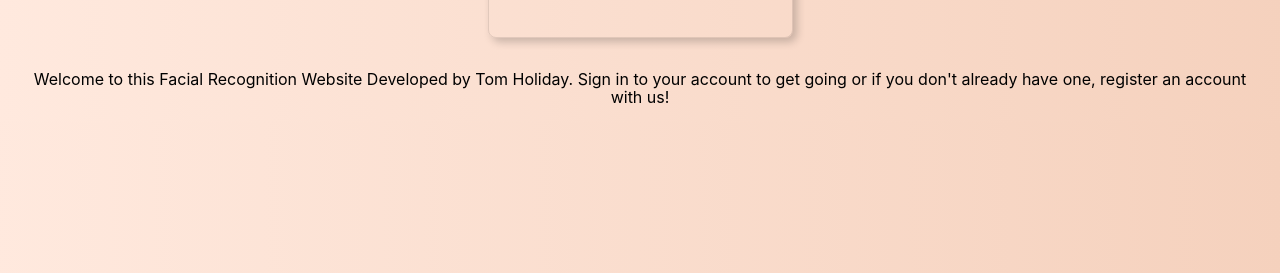
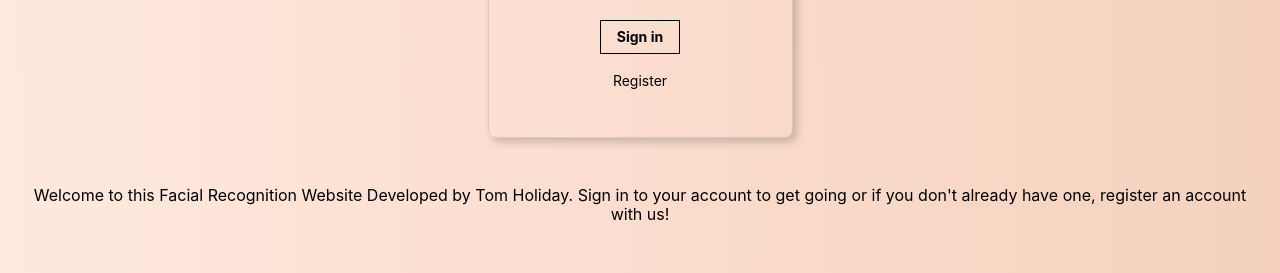
Before and after one commit to TomHolidayUK/Image-Recognition-Front-End, a React (Create React App) app: page / in a window 1280 px wide. Shown: the part 443-716 px from the top of the page. Built offline with nearby package versions, Linux system fonts and the light colour scheme.

Commit message:
25/10/23

```diff
--- a/src/App.js
+++ b/src/App.js
@@ -314,7 +314,6 @@ class App extends Component {
             ?
             <div className="signin">
               <SignIn loadUser={this.loadUser} onRouteChange={this.onRouteChange}/>
-              <p className="f3.5 fw4 ph0 mh0">Welcome to this Facial Recognition Website Developed by Tom Holiday. Sign in to your account to get going or if you don't already have one, register an account with us!</p>
             </div>
             : <div className="register">
                 <Register loadUser={this.loadUser} onRouteChange={this.onRouteChange} />
--- a/src/Components/Register/Register.js
+++ b/src/Components/Register/Register.js
@@ -1,4 +1,5 @@
 import React from 'react';
+import '../SignIn/SignIn.css';
 
 class Register extends React.Component {
     constructor(props) {
@@ -51,6 +52,7 @@ class Register extends React.Component {
 
     render() {
         return (
+            <div className="flexbox">
             <article className="br3 ba dark-gray b--black-10 mv4 w-100 w-50-m w-25-l mw6 shadow-5 center">
                 <main className="pa4 black-80">
                     <div className="measure">
@@ -118,6 +120,7 @@ class Register extends React.Component {
                     </div>
                 </main>
             </article>
+            </div>
         );
     }
 }
--- /dev/null
+++ b/src/Components/SignIn/SignIn.css
@@ -0,0 +1,8 @@
+.flexbox {
+    display: flex;
+    justify-content: center;
+    flex-direction: column;
+    /* border: 5px solid blue; */
+    height: 90vh;
+    align-items: center;
+}
--- a/src/Components/SignIn/SignIn.js
+++ b/src/Components/SignIn/SignIn.js
@@ -1,5 +1,6 @@
 import React from 'react';
 import { motion } from "framer-motion";
+import './SignIn.css';
 
 class SignIn extends React.Component {
     constructor(props) {
@@ -54,6 +55,7 @@ class SignIn extends React.Component {
 
     render() {
         return (
+            <div className="flexbox">
             <article className="br3 ba dark-gray b--black-10 mv4 w-100 w-50-m w-25-l mw6 shadow-5 center">
                 <main className="pa4 black-80">
                     <div className="measure">
@@ -120,6 +122,8 @@ class SignIn extends React.Component {
                     </div>
                 </main>
             </article>
+            <p className="f3.5 fw4 ph0 mh0">Welcome to this Facial Recognition Website Developed by Tom Holiday. Sign in to your account to get going or if you don't already have one, register an account with us!</p>
+            </div>
         );
     }
 }
```
